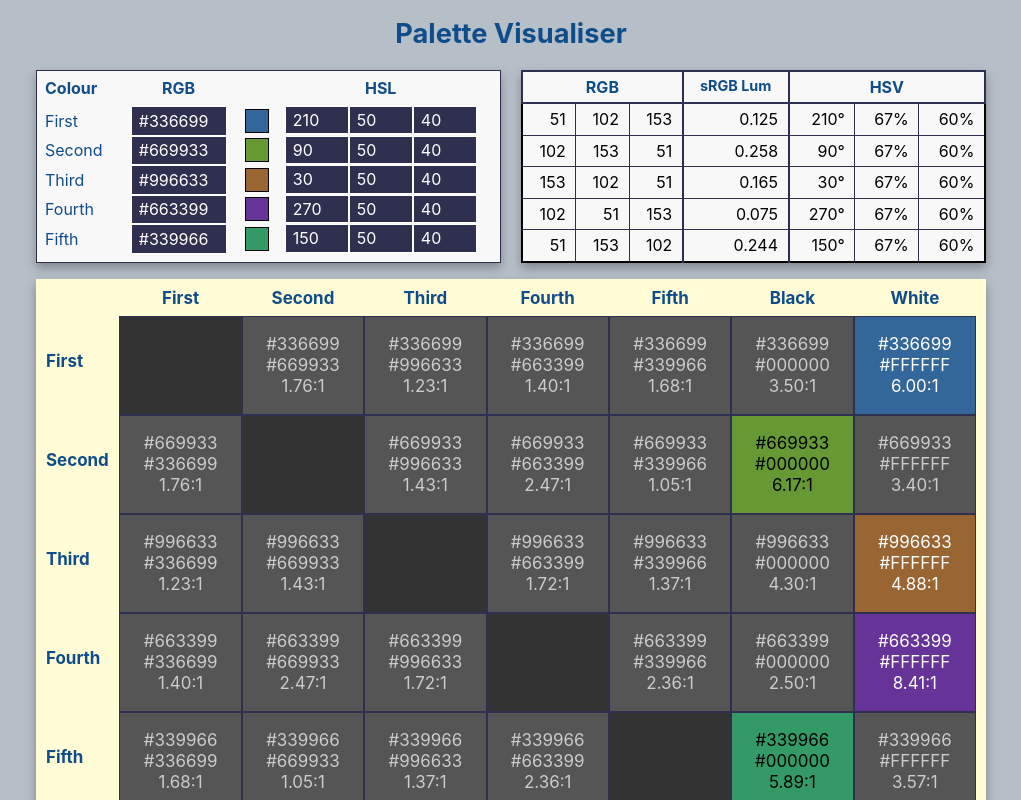
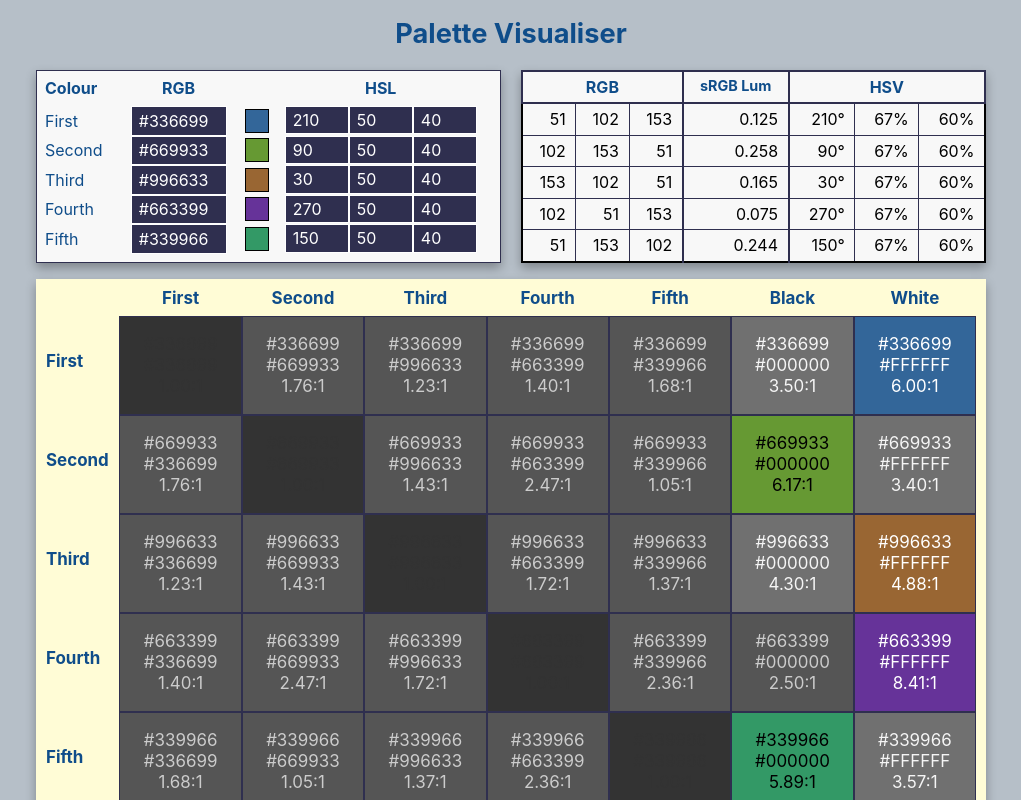
Before and after one commit to JulianNicholls/palette-visualiser-3, a React app: page / in a window 1280 px wide. Shown: the top 800 px of the page, without its empty margins (129-1150 px from the left). Built offline with nearby package versions, Linux system fonts and the light colour scheme.

Commit message:
Add popup info on colour blocks.
Tiles which are contrasted enough for 'large' text are shown in a
slightly lighter grey.

```diff
--- a/src/components/ColourBlocks.js
+++ b/src/components/ColourBlocks.js
@@ -2,7 +2,12 @@ import React from 'react';
 
 import { Consumer, SELECT_COLOUR } from '../context';
 
-import { ratioThreshold, rgbStrToObject, contrastRatio } from '../conversions';
+import {
+  ratioThreshold,
+  largeThreshold,
+  rgbStrToObject,
+  contrastRatio
+} from '../conversions';
 
 const HEADERS = ['First', 'Second', 'Third', 'Fourth', 'Fifth', 'Black', 'White'];
 
@@ -27,7 +32,7 @@ class ColourBlocks extends React.Component {
 
       colours.forEach((fgStr, fg) => {
         const cr = this.contrastRatio(bgStr, fgStr);
-        let bgCol, fgCol;
+        let bgCol, fgCol, title;
 
         if (fgStr === bgStr) {
           bgCol = '#333'; // Grey and invisible
@@ -35,13 +40,18 @@ class ColourBlocks extends React.Component {
         } else if (cr >= ratioThreshold) {
           bgCol = bgStr; // Selected colours
           fgCol = fgStr;
+        } else if (cr >= largeThreshold) {
+          bgCol = '#707070'; // Light Grey, sufficiently contrasted
+          fgCol = '#f5f5f5';
+          title = 'Sufficient contrast for large text';
         } else {
           bgCol = '#555'; // Grey, but sufficiently contrasted
           fgCol = '#ccc';
+          title = 'Insufficient contrast';
         }
 
         blocks.push(
-          this.renderBlock(bgCol, fgCol, bgStr, fgStr, cr, `${bg}${fg}`)
+          this.renderBlock(bgCol, fgCol, bgStr, fgStr, cr, title, `${bg}${fg}`)
         );
       });
     });
@@ -49,12 +59,13 @@ class ColourBlocks extends React.Component {
     return blocks;
   }
 
-  renderBlock(bgCol, fgCol, bgStr, fgStr, cr, key) {
+  renderBlock(bgCol, fgCol, bgStr, fgStr, cr, title, key) {
     return (
       <div
         className="block"
         key={key}
         style={{ background: bgCol, color: fgCol }}
+        title={title}
         onClick={() =>
           this.dispatch({ type: SELECT_COLOUR, bg: bgStr, fg: fgStr })
         }
--- a/src/conversions.js
+++ b/src/conversions.js
@@ -1,4 +1,5 @@
 const ratioThreshold = 4.45; // Officially, it's 4.5:1
+const largeThreshold = 3; // 3:1 for large text
 
 /**
  * Convert a string representation of a colour in RGB to an array of three
@@ -214,6 +215,7 @@ function HSLtoRGB(colour) {
 
 module.exports = {
   ratioThreshold,
+  largeThreshold,
   rgbStrToObject,
   rgbObjectToStr,
   contrastRatio,
```
